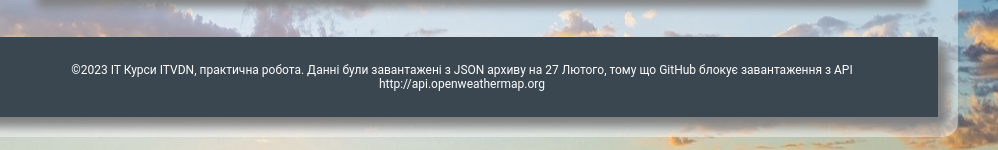
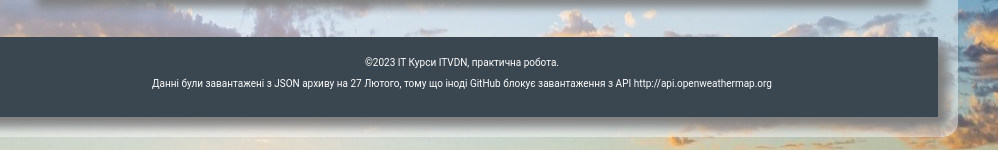
Before and after one commit to ArtemVolonin/Weather, a plain HTML site: page index.html in a window 1280 px wide. Shown: the part 842-992 px from the top of the page, 282-1280 px from the left. Drawn offline with Linux system fonts and the light colour scheme; no server answers.

Commit message:
update footer

```diff
--- a/assets/css/main.css
+++ b/assets/css/main.css
@@ -179,7 +179,7 @@ footer{
     height: 40px;
     color: white;
     box-shadow: 10px 10px 10px gray;
-    font-size: 12px;
+    font-size: 10px;
     font-weight: normal;
     font-family: 'Roboto',sans-serif;
     padding: 20px;
--- a/assets/js/weather.js
+++ b/assets/js/weather.js
@@ -12,14 +12,18 @@ let n = 0;
 //localStorage.setItem("t", "c");
 
 
-SearchWeather(q);
-//SearchWeather('assets/json/response.json');
+//SearchWeather(q);
+SearchWeather('assets/json/response.json');
 
 function  SearchWeather(q) {
+    if (!q){q = "Біла Церква";}
     let url1;
     if (q != 'assets/json/response.json') {
          url1 = `http://api.openweathermap.org/data/2.5/forecast?q=${q}&appid=bf35cac91880cb98375230fb443a116f`;
-    } else { url1 = 'assets/json/response.json'; q = 'Біла Церква';}
+    } else { url1 = 'assets/json/response.json'; q = 'Біла Церква';
+             let p = document.querySelector(".about p");
+             p.innerHTML = "Данні були завантажені з JSON архиву на 27 Лютого, тому що іноді GitHub блокує завантаження з API http://api.openweathermap.org";
+    }
     let promise = fetch(url1);
     let header = document.querySelector("header");
     // Удаляем все дочерние элементы div
@@ -114,8 +118,8 @@ function  SearchWeather(q) {
         .catch(error => {
           console.log(error.message);
           n++;
-          let p = document.querySelector(".about");
-          p.innerHTML = " ©2023 ІТ Курси ITVDN, практична робота.   Данні були завантажені з JSON архиву на 27 Лютого, тому що GitHub блокує завантаження з API http://api.openweathermap.org";
+          let p = document.querySelector(".about p");
+          p.innerHTML = "Данні були завантажені з JSON архиву на 27 Лютого, тому що іноді GitHub блокує завантаження з API http://api.openweathermap.org";
           if (n<10) { //10 попыток иначе выход
               SearchWeather('assets/json/response.json');
           } else {alert("Вибачте, помилка завантаження данних!")}
--- a/index.html
+++ b/index.html
@@ -49,7 +49,8 @@
          <div class="btn_soc"><img src="./assets/img/soc/twitter.png" alt="twitter"></div>
      </div>
      <div class="about">
-     <p>©2023 ІТ Курси ITVDN, практична робота.  Данні завантажені з API http://api.openweathermap.org </p>
+         <span>©2023 ІТ Курси ITVDN, практична робота.</span>
+        <p> Данні завантажені з API http://api.openweathermap.org </p>
      </div>
  </footer>
 </div>
```
